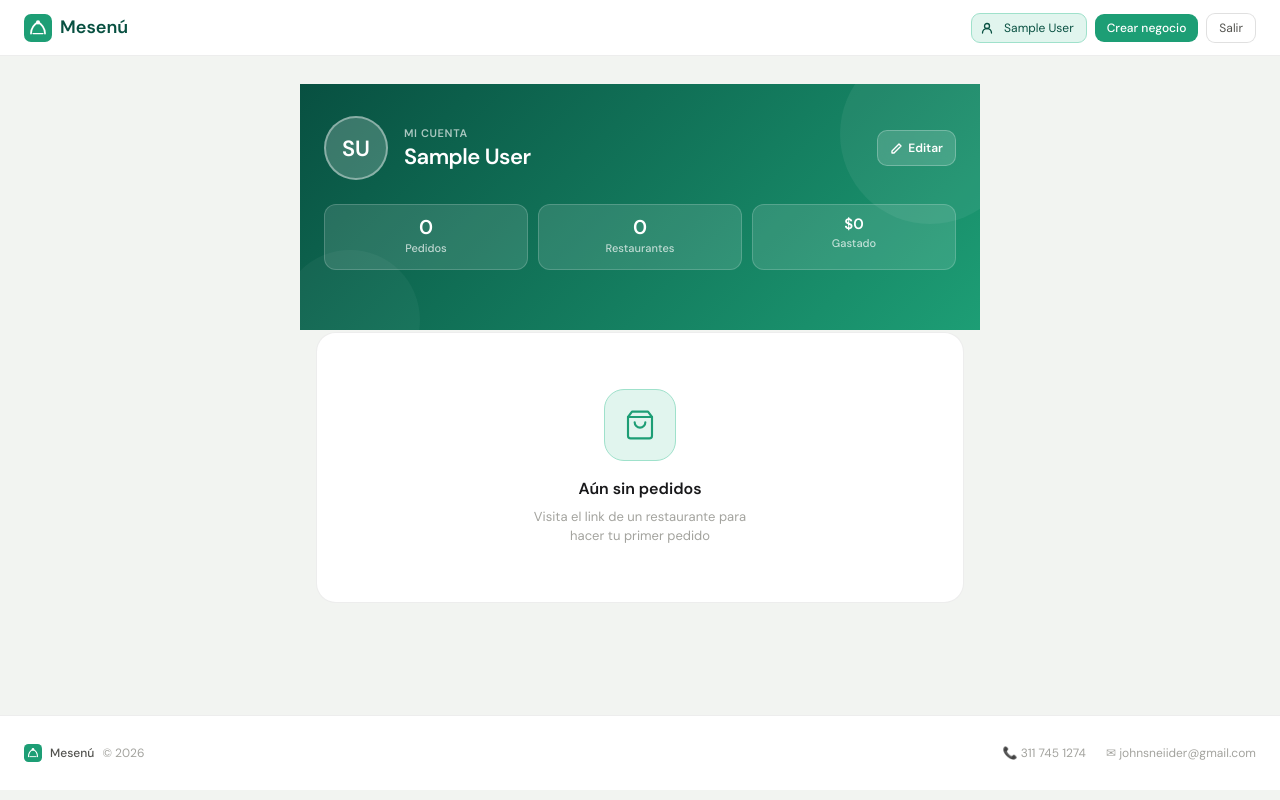
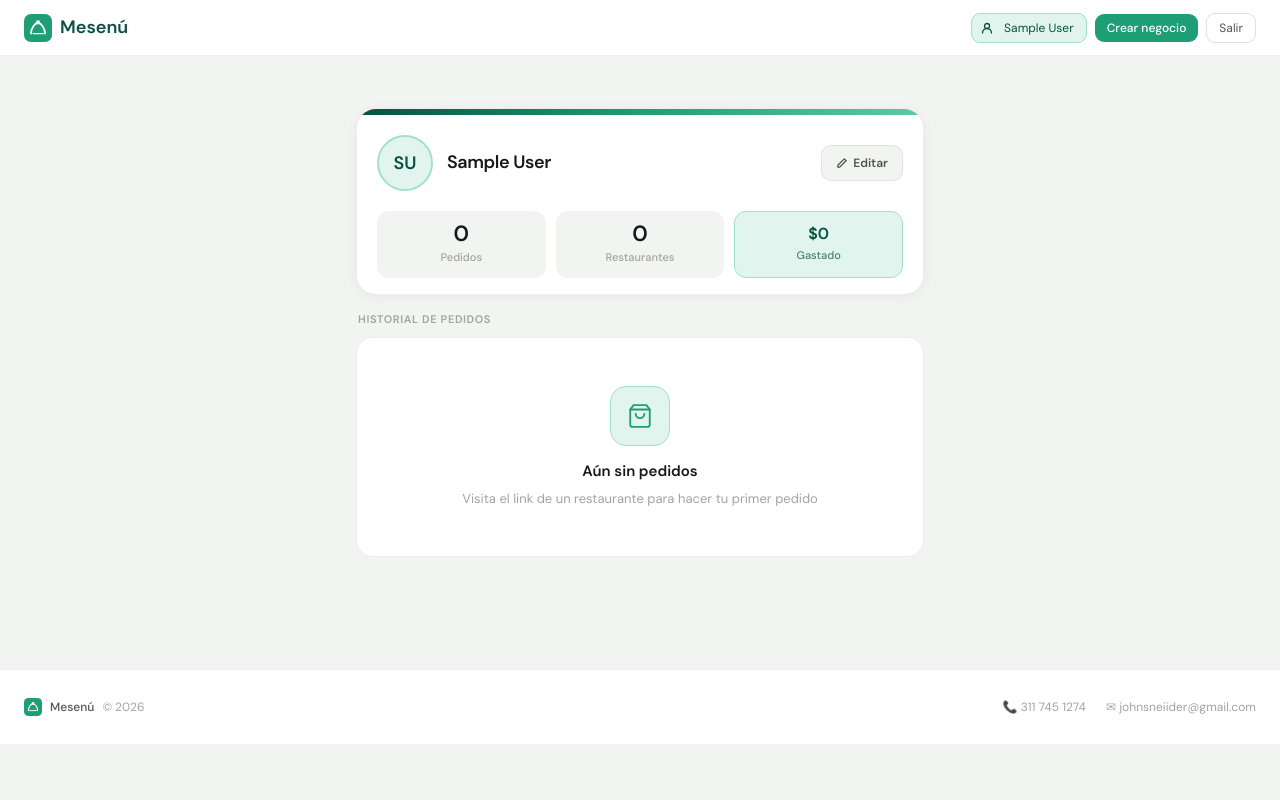
Before and after one commit to johnschneiider/Mesen-app-inteligente-gesti-n-de-pedidos, a Django app: page /auth/mi-cuenta/ in a window 1280 px wide. Run offline with Django 5.2, Linux system fonts and the light colour scheme; the visitor is signed in with stand-in values (Sample User, id 1); data that the repository does not hold is empty; parts of the project's set-up code (start-up, migrations or seed data) failed here and were passed over; some libraries are stand-ins or nearby versions.

Commit message:
fix: dashboard - remove overlap trick, clean card layout with color strip

```diff
--- a/templates/cuenta/dashboard.html
+++ b/templates/cuenta/dashboard.html
@@ -5,92 +5,86 @@
 {% block title %}Mi cuenta — Mesenú{% endblock %}
 
 {% block store_content %}
-<div style="max-width:680px;margin:0 auto;padding:0 0 64px;">
+<div style="max-width:600px;margin:0 auto;padding:24px 16px 64px;">
 
-    <!-- ── HERO HEADER ── -->
-    <div style="background:linear-gradient(135deg,#085041 0%,#1D9E75 100%);padding:32px 24px 60px;position:relative;overflow:hidden;">
-        <!-- Decorative circles -->
-        <div style="position:absolute;top:-40px;right:-40px;width:180px;height:180px;border-radius:50%;background:rgba(255,255,255,.06);pointer-events:none;"></div>
-        <div style="position:absolute;bottom:-60px;left:-20px;width:140px;height:140px;border-radius:50%;background:rgba(255,255,255,.04);pointer-events:none;"></div>
+    {% if messages %}
+    {% for msg in messages %}
+    <div class="alert-{{ msg.tags }}" style="margin-bottom:16px;">{{ msg }}</div>
+    {% endfor %}
+    {% endif %}
 
-        <div style="position:relative;display:flex;align-items:center;gap:16px;">
-            <!-- Avatar -->
-            <div style="width:64px;height:64px;border-radius:50%;overflow:hidden;background:rgba(255,255,255,.2);border:2.5px solid rgba(255,255,255,.4);flex-shrink:0;display:flex;align-items:center;justify-content:center;font-size:22px;font-weight:800;color:white;">
+    <!-- ── PERFIL ── -->
+    <div style="background:white;border-radius:20px;border:1px solid var(--border);overflow:hidden;margin-bottom:16px;box-shadow:0 2px 12px rgba(0,0,0,.05);">
+        <!-- Color strip -->
+        <div style="height:6px;background:linear-gradient(90deg,#085041,#1D9E75,#5DCAA5);"></div>
+
+        <div style="padding:20px 20px 16px;">
+            <!-- Avatar + info + edit -->
+            <div style="display:flex;align-items:center;gap:14px;margin-bottom:20px;">
+                <div style="width:56px;height:56px;border-radius:50%;overflow:hidden;background:var(--green-light);border:2.5px solid var(--green-border);flex-shrink:0;display:flex;align-items:center;justify-content:center;font-size:18px;font-weight:800;color:var(--green-dark);">
                     {% if user.avatar %}
                     <img src="{{ user.avatar.url }}" style="width:100%;height:100%;object-fit:cover;">
                     {% else %}
                     {{ user.full_name|initials|default:user.phone|slice:":2" }}
                     {% endif %}
                 </div>
-            <!-- Name -->
                 <div style="flex:1;min-width:0;">
-                <div style="font-size:11px;font-weight:600;color:rgba(255,255,255,.65);text-transform:uppercase;letter-spacing:.6px;margin-bottom:3px;">Mi cuenta</div>
-                <h1 style="font-size:22px;font-weight:800;color:white;letter-spacing:-0.5px;margin:0;line-height:1.15;overflow:hidden;text-overflow:ellipsis;white-space:nowrap;">{{ user.full_name|default:"Bienvenido" }}</h1>
-                <div style="font-size:13px;color:rgba(255,255,255,.65);margin-top:2px;">{{ user.phone }}</div>
+                    <div style="font-size:18px;font-weight:800;color:var(--text-1);letter-spacing:-0.4px;overflow:hidden;text-overflow:ellipsis;white-space:nowrap;">{{ user.full_name|default:"Mi cuenta" }}</div>
+                    <div style="font-size:12px;color:var(--text-3);margin-top:2px;">{{ user.phone }}</div>
                 </div>
-            <!-- Edit button -->
                 <a href="{% url 'accounts:consumer_edit' %}"
-               style="flex-shrink:0;display:flex;align-items:center;gap:5px;background:rgba(255,255,255,.15);backdrop-filter:blur(6px);border:1px solid rgba(255,255,255,.25);border-radius:10px;padding:8px 12px;font-size:12px;font-weight:600;color:white;text-decoration:none;transition:background .15s;"
-               onmouseover="this.style.background='rgba(255,255,255,.25)'" onmouseout="this.style.background='rgba(255,255,255,.15)'">
-                <svg width="13" height="13" viewBox="0 0 13 13" fill="none"><path d="M9 2l2 2-7 7H2V9L9 2z" stroke="white" stroke-width="1.4" stroke-linecap="round" stroke-linejoin="round" fill="none"/></svg>
+                   style="flex-shrink:0;display:flex;align-items:center;gap:5px;background:var(--page-bg);border:1px solid var(--border);border-radius:10px;padding:8px 14px;font-size:12px;font-weight:600;color:var(--text-2);text-decoration:none;">
+                    <svg width="12" height="12" viewBox="0 0 13 13" fill="none"><path d="M9 2l2 2-7 7H2V9L9 2z" stroke="currentColor" stroke-width="1.4" stroke-linecap="round" stroke-linejoin="round" fill="none"/></svg>
                     Editar
                 </a>
             </div>
 
-        <!-- Stats row -->
-        <div style="position:relative;display:grid;grid-template-columns:repeat(3,1fr);gap:10px;margin-top:24px;">
-            <div style="background:rgba(255,255,255,.12);border:1px solid rgba(255,255,255,.18);border-radius:12px;padding:12px 14px;text-align:center;">
-                <div style="font-size:20px;font-weight:800;color:white;line-height:1;">{{ total_orders }}</div>
-                <div style="font-size:11px;color:rgba(255,255,255,.7);margin-top:3px;font-weight:500;">Pedidos</div>
+            <!-- Stats -->
+            <div style="display:grid;grid-template-columns:repeat(3,1fr);gap:10px;">
+                <div style="background:var(--page-bg);border-radius:12px;padding:12px;text-align:center;">
+                    <div style="font-size:22px;font-weight:800;color:var(--text-1);line-height:1;">{{ total_orders }}</div>
+                    <div style="font-size:11px;color:var(--text-3);margin-top:4px;font-weight:500;">Pedidos</div>
                 </div>
-            <div style="background:rgba(255,255,255,.12);border:1px solid rgba(255,255,255,.18);border-radius:12px;padding:12px 14px;text-align:center;">
-                <div style="font-size:20px;font-weight:800;color:white;line-height:1;">{{ businesses_count }}</div>
-                <div style="font-size:11px;color:rgba(255,255,255,.7);margin-top:3px;font-weight:500;">Restaurantes</div>
+                <div style="background:var(--page-bg);border-radius:12px;padding:12px;text-align:center;">
+                    <div style="font-size:22px;font-weight:800;color:var(--text-1);line-height:1;">{{ businesses_count }}</div>
+                    <div style="font-size:11px;color:var(--text-3);margin-top:4px;font-weight:500;">Restaurantes</div>
                 </div>
-            <div style="background:rgba(255,255,255,.12);border:1px solid rgba(255,255,255,.18);border-radius:12px;padding:12px 14px;text-align:center;">
-                <div style="font-size:15px;font-weight:800;color:white;line-height:1;">{{ total_spent|currency_cop }}</div>
-                <div style="font-size:11px;color:rgba(255,255,255,.7);margin-top:3px;font-weight:500;">Gastado</div>
+                <div style="background:var(--green-light);border:1px solid var(--green-border);border-radius:12px;padding:12px;text-align:center;">
+                    <div style="font-size:16px;font-weight:800;color:var(--green-dark);line-height:1.2;">{{ total_spent|currency_cop }}</div>
+                    <div style="font-size:11px;color:var(--green-dark);opacity:.7;margin-top:4px;font-weight:500;">Gastado</div>
+                </div>
             </div>
         </div>
     </div>
 
-    <!-- Content lifted over hero -->
-    <div style="padding:0 16px;margin-top:-28px;">
-
-        {% if messages %}
-        {% for msg in messages %}
-        <div class="alert-{{ msg.tags }}" style="margin-bottom:14px;">{{ msg }}</div>
-        {% endfor %}
-        {% endif %}
-
-        <!-- ── DEUDA BANNER ── -->
+    <!-- ── DEUDA ── -->
     {% if debt_total > 0 %}
-        <div style="background:#FFFBEB;border:1.5px solid #FCD34D;border-radius:16px;padding:18px 20px;margin-bottom:20px;display:flex;align-items:center;gap:16px;box-shadow:0 4px 20px rgba(250,199,64,.2);">
-            <div style="width:44px;height:44px;border-radius:12px;background:#FEF3C7;border:1px solid #FCD34D;display:flex;align-items:center;justify-content:center;flex-shrink:0;">
-                <svg width="20" height="20" viewBox="0 0 20 20" fill="none">
-                    <path d="M10 2L2 17h16L10 2z" stroke="#D97706" stroke-width="1.7" stroke-linejoin="round" fill="none"/>
-                    <path d="M10 8v4M10 14.5v.5" stroke="#D97706" stroke-width="1.7" stroke-linecap="round"/>
+    <div style="background:#FFFBEB;border:1.5px solid #FCD34D;border-radius:16px;padding:16px 18px;margin-bottom:16px;display:flex;align-items:center;gap:14px;">
+        <div style="width:40px;height:40px;border-radius:10px;background:#FEF3C7;border:1px solid #FCD34D;display:flex;align-items:center;justify-content:center;flex-shrink:0;">
+            <svg width="18" height="18" viewBox="0 0 20 20" fill="none">
+                <path d="M10 2L2 17h16L10 2z" stroke="#D97706" stroke-width="1.8" stroke-linejoin="round" fill="none"/>
+                <path d="M10 8v4M10 14.5v.5" stroke="#D97706" stroke-width="1.8" stroke-linecap="round"/>
             </svg>
         </div>
         <div style="flex:1;">
-                <div style="font-size:14px;font-weight:700;color:#92400E;margin-bottom:2px;">Tienes pedidos sin pagar</div>
-                <div style="font-size:13px;color:#B45309;">Deuda total: <strong style="font-size:16px;">{{ debt_total|currency_cop }}</strong></div>
+            <div style="font-size:13px;font-weight:700;color:#92400E;">Tienes pedidos sin pagar</div>
+            <div style="font-size:12px;color:#B45309;margin-top:2px;">Total pendiente: <strong>{{ debt_total|currency_cop }}</strong></div>
         </div>
     </div>
 
-        <!-- Unpaid orders detail -->
-        <div style="margin-bottom:28px;">
-            <div style="font-size:12px;font-weight:700;color:var(--text-3);text-transform:uppercase;letter-spacing:.5px;margin-bottom:10px;">Pedidos pendientes</div>
+    <!-- Pedidos pendientes -->
+    <div style="margin-bottom:24px;">
+        <div style="font-size:11px;font-weight:700;color:var(--text-3);text-transform:uppercase;letter-spacing:.6px;margin-bottom:10px;padding:0 2px;">Pedidos pendientes</div>
         <div style="display:flex;flex-direction:column;gap:8px;">
             {% for order in unpaid %}
-                <div style="background:white;border:1.5px solid #FCD34D;border-radius:14px;padding:14px 16px;display:flex;align-items:center;justify-content:space-between;gap:12px;box-shadow:0 2px 8px rgba(0,0,0,.05);">
+            <div style="background:white;border:1.5px solid #FCD34D;border-radius:14px;padding:14px 16px;display:flex;align-items:center;justify-content:space-between;gap:12px;">
                 <div style="min-width:0;">
-                        <div style="font-size:13px;font-weight:700;color:var(--text-1);margin-bottom:3px;">{{ order.menu.title }}</div>
+                    <div style="font-size:13px;font-weight:700;color:var(--text-1);margin-bottom:3px;overflow:hidden;text-overflow:ellipsis;white-space:nowrap;">{{ order.menu.title }}</div>
                     <div style="font-size:11px;color:var(--text-3);">{{ order.business.name }} · {{ order.created_at|date:"j N, H:i" }}</div>
                     <div style="font-size:11px;color:var(--text-3);margin-top:1px;">{{ order.get_order_type_display }} · {{ order.get_payment_type_display }}</div>
                 </div>
                 <div style="text-align:right;flex-shrink:0;">
-                        <div style="font-size:17px;font-weight:800;color:#B45309;">{{ order.total_amount|currency_cop }}</div>
+                    <div style="font-size:16px;font-weight:800;color:#B45309;">{{ order.total_amount|currency_cop }}</div>
                     <div style="font-size:10px;background:#FEF3C7;color:#92400E;border-radius:99px;padding:2px 8px;font-weight:700;margin-top:4px;display:inline-block;">{{ order.get_payment_type_display }}</div>
                 </div>
             </div>
@@ -100,23 +94,21 @@
     {% endif %}
 
     <!-- ── HISTORIAL ── -->
-        <div style="font-size:12px;font-weight:700;color:var(--text-3);text-transform:uppercase;letter-spacing:.5px;margin-bottom:12px;">Historial de pedidos</div>
+    <div style="font-size:11px;font-weight:700;color:var(--text-3);text-transform:uppercase;letter-spacing:.6px;margin-bottom:10px;padding:0 2px;">Historial de pedidos</div>
 
     {% if orders %}
-        <div style="display:flex;flex-direction:column;gap:10px;">
+    <div style="display:flex;flex-direction:column;gap:8px;">
         {% for order in orders %}
-            <div style="background:white;border:1px solid var(--border);border-radius:16px;padding:16px;display:flex;align-items:center;gap:14px;box-shadow:0 2px 8px rgba(0,0,0,.04);transition:box-shadow .15s;"
-                 onmouseover="this.style.boxShadow='0 4px 16px rgba(0,0,0,.09)'" onmouseout="this.style.boxShadow='0 2px 8px rgba(0,0,0,.04)'">
-
-                <!-- Icon -->
-                <div style="width:42px;height:42px;border-radius:12px;flex-shrink:0;display:flex;align-items:center;justify-content:center;
-                    {% if order.is_paid %}background:#DCFCE7;{% elif order.status == 'cancelled' %}background:#FEE2E2;{% else %}background:#FEF3C7;{% endif %}">
+        <div style="background:white;border:1px solid var(--border);border-radius:14px;padding:14px 16px;display:flex;align-items:center;gap:12px;box-shadow:0 1px 4px rgba(0,0,0,.04);">
+            <!-- Status icon -->
+            <div style="width:40px;height:40px;border-radius:11px;flex-shrink:0;display:flex;align-items:center;justify-content:center;
+                {% if order.status == 'cancelled' %}background:#FEE2E2;{% elif order.is_paid %}background:#DCFCE7;{% else %}background:#FEF3C7;{% endif %}">
                 {% if order.order_type == 'delivery' %}
-                    <svg width="18" height="18" viewBox="0 0 24 24" fill="none" stroke="{% if order.is_paid %}#16a34a{% elif order.status == 'cancelled' %}#DC2626{% else %}#D97706{% endif %}" stroke-width="1.8" stroke-linecap="round" stroke-linejoin="round">
-                        <path d="M5 12H3l9-9 9 9h-2"/><path d="M5 12v7a2 2 0 002 2h10a2 2 0 002-2v-7"/><path d="M10 22v-4a2 2 0 014 0v4"/>
+                <svg width="17" height="17" viewBox="0 0 24 24" fill="none" stroke="{% if order.status == 'cancelled' %}#DC2626{% elif order.is_paid %}#16a34a{% else %}#D97706{% endif %}" stroke-width="1.8" stroke-linecap="round" stroke-linejoin="round">
+                    <path d="M1 3h15v13H1zM16 8h4l3 3v5h-7V8z"/><circle cx="5.5" cy="18.5" r="2.5"/><circle cx="18.5" cy="18.5" r="2.5"/>
                 </svg>
                 {% else %}
-                    <svg width="18" height="18" viewBox="0 0 24 24" fill="none" stroke="{% if order.is_paid %}#16a34a{% elif order.status == 'cancelled' %}#DC2626{% else %}#D97706{% endif %}" stroke-width="1.8" stroke-linecap="round" stroke-linejoin="round">
+                <svg width="17" height="17" viewBox="0 0 24 24" fill="none" stroke="{% if order.status == 'cancelled' %}#DC2626{% elif order.is_paid %}#16a34a{% else %}#D97706{% endif %}" stroke-width="1.8" stroke-linecap="round" stroke-linejoin="round">
                     <path d="M6 2L3 6v14a2 2 0 002 2h14a2 2 0 002-2V6l-3-4z"/><line x1="3" y1="6" x2="21" y2="6"/><path d="M16 10a4 4 0 01-8 0"/>
                 </svg>
                 {% endif %}
@@ -124,22 +116,20 @@
 
             <!-- Info -->
             <div style="flex:1;min-width:0;">
-                    <div style="font-size:14px;font-weight:700;color:var(--text-1);margin-bottom:2px;overflow:hidden;text-overflow:ellipsis;white-space:nowrap;">{{ order.menu.title }}</div>
-                    <div style="font-size:12px;color:var(--text-3);">{{ order.business.name }}</div>
-                    <div style="font-size:11px;color:var(--text-3);margin-top:1px;">{{ order.created_at|date:"j N Y, H:i" }}
-                        {% if order.delivery_address %} · 🛵 {{ order.delivery_address.address|truncatechars:30 }}{% endif %}
-                    </div>
+                <div style="font-size:13px;font-weight:700;color:var(--text-1);overflow:hidden;text-overflow:ellipsis;white-space:nowrap;margin-bottom:3px;">{{ order.menu.title }}</div>
+                <div style="font-size:11px;color:var(--text-3);">{{ order.business.name }}</div>
+                <div style="font-size:11px;color:var(--text-3);margin-top:1px;">{{ order.created_at|date:"j N Y, H:i" }}</div>
             </div>
 
-                <!-- Amount + Status -->
+            <!-- Amount + badge -->
             <div style="text-align:right;flex-shrink:0;">
-                    <div style="font-size:16px;font-weight:800;color:var(--text-1);margin-bottom:5px;">{{ order.total_amount|currency_cop }}</div>
+                <div style="font-size:15px;font-weight:800;color:var(--text-1);margin-bottom:5px;">{{ order.total_amount|currency_cop }}</div>
                 {% if order.status == 'cancelled' %}
-                    <span style="font-size:10px;background:#FEE2E2;color:#DC2626;border-radius:99px;padding:3px 9px;font-weight:700;">Cancelado</span>
+                <span style="font-size:10px;background:#FEE2E2;color:#DC2626;border-radius:99px;padding:3px 9px;font-weight:700;white-space:nowrap;">Cancelado</span>
                 {% elif order.is_paid %}
-                    <span style="font-size:10px;background:#DCFCE7;color:#16a34a;border-radius:99px;padding:3px 9px;font-weight:700;">✓ Pagado</span>
+                <span style="font-size:10px;background:#DCFCE7;color:#16a34a;border-radius:99px;padding:3px 9px;font-weight:700;white-space:nowrap;">✓ Pagado</span>
                 {% else %}
-                    <span style="font-size:10px;background:#FEF3C7;color:#92400E;border-radius:99px;padding:3px 9px;font-weight:700;">Pendiente</span>
+                <span style="font-size:10px;background:#FEF3C7;color:#92400E;border-radius:99px;padding:3px 9px;font-weight:700;white-space:nowrap;">Pendiente</span>
                 {% endif %}
             </div>
         </div>
@@ -147,18 +137,16 @@
     </div>
 
     {% else %}
-        <!-- Empty state -->
-        <div style="text-align:center;padding:56px 24px;background:white;border-radius:20px;border:1px solid var(--border);">
-            <div style="width:72px;height:72px;border-radius:20px;background:var(--green-light);border:1px solid var(--green-border);display:flex;align-items:center;justify-content:center;margin:0 auto 16px;">
-                <svg width="32" height="32" viewBox="0 0 24 24" fill="none" stroke="var(--green)" stroke-width="1.6" stroke-linecap="round" stroke-linejoin="round">
+    <div style="text-align:center;padding:48px 24px;background:white;border-radius:16px;border:1px solid var(--border);">
+        <div style="width:60px;height:60px;border-radius:16px;background:var(--green-light);border:1px solid var(--green-border);display:flex;align-items:center;justify-content:center;margin:0 auto 14px;">
+            <svg width="26" height="26" viewBox="0 0 24 24" fill="none" stroke="var(--green)" stroke-width="1.7" stroke-linecap="round" stroke-linejoin="round">
                 <path d="M6 2L3 6v14a2 2 0 002 2h14a2 2 0 002-2V6l-3-4z"/><line x1="3" y1="6" x2="21" y2="6"/><path d="M16 10a4 4 0 01-8 0"/>
             </svg>
         </div>
-            <div style="font-size:16px;font-weight:700;color:var(--text-1);margin-bottom:6px;">Aún sin pedidos</div>
-            <div style="font-size:13px;color:var(--text-3);max-width:240px;margin:0 auto;">Visita el link de un restaurante para hacer tu primer pedido</div>
+        <div style="font-size:15px;font-weight:700;color:var(--text-1);margin-bottom:6px;">Aún sin pedidos</div>
+        <div style="font-size:13px;color:var(--text-3);">Visita el link de un restaurante para hacer tu primer pedido</div>
     </div>
     {% endif %}
 
-    </div><!-- /content -->
 </div>
 {% endblock %}
```
Lines whose indentation alone changed are shown as unchanged.
